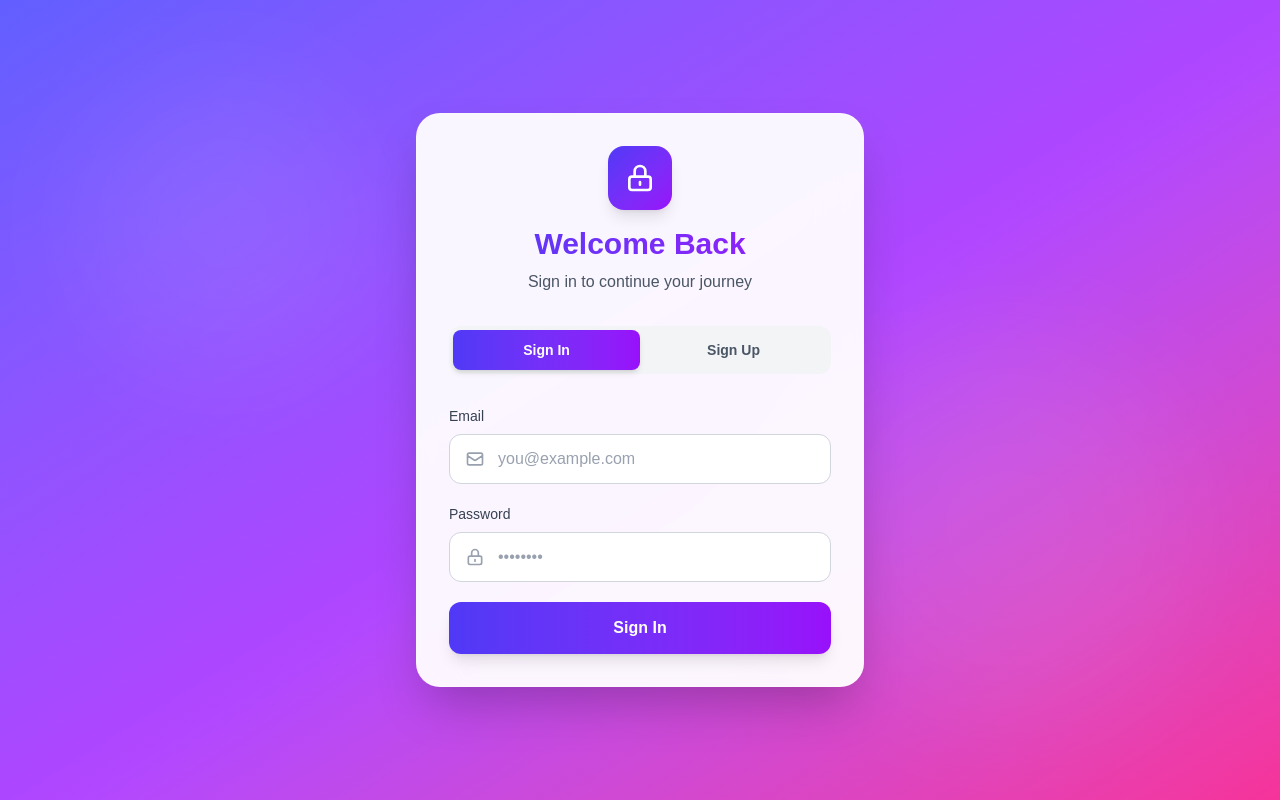
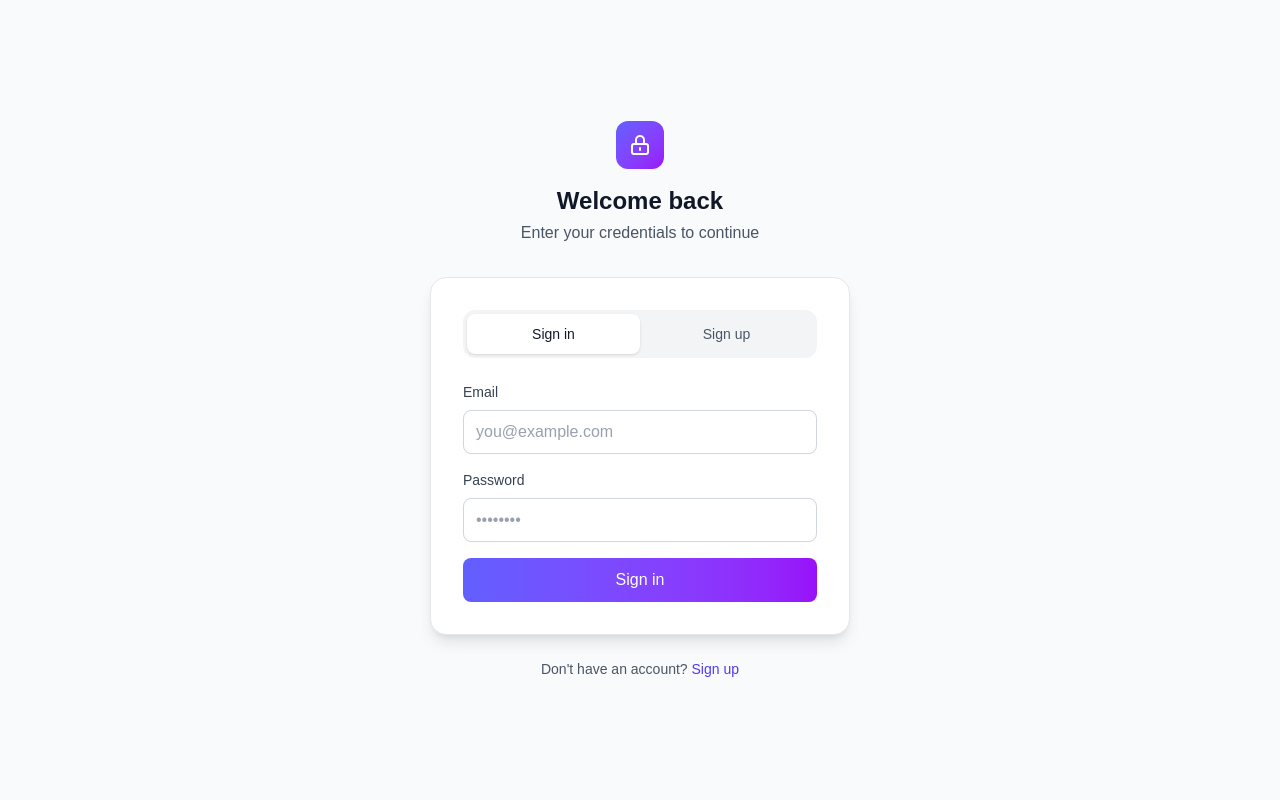
Before and after one commit to hanzii00/cliniscribe-app, a Next.js app: page /authentication in a window 1280 px wide. Built offline with nearby package versions, Linux system fonts and the light colour scheme.

Commit message:
Update page.tsx

```diff
--- a/app/authentication/page.tsx
+++ b/app/authentication/page.tsx
@@ -16,17 +16,17 @@ interface AuthTokens {
   user: User;
 }
 
-export default function AuthDemo() {
+export default function AuthForm() {
   const router = useRouter();
   const [loading, setLoading] = useState(false);
   const [error, setError] = useState('');
   const [activeTab, setActiveTab] = useState<'login' | 'register'>('login');
 
-  // Login state
+  // Login form state
   const [loginEmail, setLoginEmail] = useState('');
   const [loginPassword, setLoginPassword] = useState('');
 
-  // Register state
+  // Register form state
   const [regUsername, setRegUsername] = useState('');
   const [regEmail, setRegEmail] = useState('');
   const [regPassword, setRegPassword] = useState('');
@@ -74,7 +74,6 @@ export default function AuthDemo() {
       setRegPassword('');
       setRegPassword2('');
       setActiveTab('login');
-
     } catch {
       setError('Connection error.');
     } finally {
@@ -110,7 +109,6 @@ export default function AuthDemo() {
       localStorage.setItem('refresh_token', auth.refresh);
 
       router.push('/main');
-
     } catch {
       setError('Connection error.');
     } finally {
@@ -118,234 +116,214 @@ export default function AuthDemo() {
     }
   };
 
+  const inputClasses = "w-full h-11 px-3 py-2 text-gray-900 bg-white border border-gray-300 rounded-lg focus:outline-none focus:ring-2 focus:ring-indigo-500 focus:border-transparent placeholder:text-gray-400";
+
   return (
-    <div className="relative flex items-center justify-center min-h-screen bg-gradient-to-br from-indigo-500 via-purple-500 to-pink-500 overflow-hidden">
-      {/* Animated background elements */}
-      <div className="absolute inset-0 overflow-hidden pointer-events-none">
-        <div className="absolute top-20 left-20 w-72 h-72 bg-white/10 rounded-full blur-3xl animate-pulse"></div>
-        <div className="absolute bottom-20 right-20 w-96 h-96 bg-white/10 rounded-full blur-3xl animate-pulse delay-1000"></div>
+    <div className="min-h-screen flex items-center justify-center bg-gray-50 p-4">
+      <div className="w-full max-w-[420px]">
+        {/* Header */}
+        <div className="text-center mb-8">
+          <div className="inline-flex items-center justify-center w-12 h-12 rounded-xl bg-gradient-to-br from-indigo-500 to-purple-600 mb-4">
+            <svg
+              className="w-6 h-6 text-white"
+              fill="none"
+              stroke="currentColor"
+              viewBox="0 0 24 24"
+            >
+              <path
+                strokeLinecap="round"
+                strokeLinejoin="round"
+                strokeWidth={2}
+                d="M12 15v2m-6 4h12a2 2 0 002-2v-6a2 2 0 00-2-2H6a2 2 0 00-2 2v6a2 2 0 002 2zm10-10V7a4 4 0 00-8 0v4h8z"
+              />
+            </svg>
+          </div>
+          <h1 className="text-2xl font-semibold text-gray-900">
+            {activeTab === 'login' ? 'Welcome back' : 'Create account'}
+          </h1>
+          <p className="text-gray-600 mt-1">
+            {activeTab === 'login'
+              ? 'Enter your credentials to continue'
+              : 'Fill in your details to get started'}
+          </p>
         </div>
 
-      {/* Auth Card */}
-      <div className="relative w-full max-w-md mx-4">
-        <div className="backdrop-blur-xl bg-white/95 rounded-3xl shadow-2xl p-8 border border-white/20">
-
-          {/* Logo/Brand */}
-          <div className="text-center mb-8">
-            <div className="inline-flex items-center justify-center w-16 h-16 bg-gradient-to-br from-indigo-600 to-purple-600 rounded-2xl mb-4 shadow-lg">
-              <svg className="w-8 h-8 text-white" fill="none" stroke="currentColor" viewBox="0 0 24 24">
-                <path strokeLinecap="round" strokeLinejoin="round" strokeWidth={2} d="M12 15v2m-6 4h12a2 2 0 002-2v-6a2 2 0 00-2-2H6a2 2 0 00-2 2v6a2 2 0 002 2zm10-10V7a4 4 0 00-8 0v4h8z" />
-              </svg>
-            </div>
-            <h1 className="text-3xl font-bold bg-gradient-to-r from-indigo-600 to-purple-600 bg-clip-text text-transparent">
-              Welcome Back
-            </h1>
-            <p className="text-gray-600 mt-2">Sign in to continue your journey</p>
-          </div>
-
-          {/* Tab Selector */}
-          <div className="relative mb-8">
-            <div className="flex bg-gray-100 rounded-xl p-1">
+        {/* Card */}
+        <div className="bg-white rounded-2xl shadow-lg p-8 border border-gray-200">
+          {/* Tab Buttons */}
+          <div className="flex p-1 bg-gray-100 rounded-xl mb-6">
             <button
+              type="button"
               onClick={() => setActiveTab('login')}
-                className={`relative flex-1 py-2.5 rounded-lg font-semibold text-sm transition-all duration-300 ${
+              className={`flex-1 py-2.5 text-sm font-medium rounded-lg transition-all duration-200 ${
                 activeTab === 'login'
-                    ? 'text-white'
+                  ? 'bg-white text-gray-900 shadow'
                   : 'text-gray-600 hover:text-gray-900'
               }`}
             >
-                {activeTab === 'login' && (
-                  <div className="absolute inset-0 bg-gradient-to-r from-indigo-600 to-purple-600 rounded-lg shadow-md"></div>
-                )}
-                <span className="relative z-10">Sign In</span>
+              Sign in
             </button>
-
             <button
+              type="button"
               onClick={() => setActiveTab('register')}
-                className={`relative flex-1 py-2.5 rounded-lg font-semibold text-sm transition-all duration-300 ${
+              className={`flex-1 py-2.5 text-sm font-medium rounded-lg transition-all duration-200 ${
                 activeTab === 'register'
-                    ? 'text-white'
+                  ? 'bg-white text-gray-900 shadow'
                   : 'text-gray-600 hover:text-gray-900'
               }`}
             >
-                {activeTab === 'register' && (
-                  <div className="absolute inset-0 bg-gradient-to-r from-indigo-600 to-purple-600 rounded-lg shadow-md"></div>
-                )}
-                <span className="relative z-10">Sign Up</span>
+              Sign up
             </button>
-            </div>
           </div>
 
           {/* Error Message */}
           {error && (
-            <div className="mb-6 p-4 bg-red-50 border border-red-200 rounded-xl">
-              <div className="flex items-center gap-2 text-red-700">
-                <svg className="w-5 h-5" fill="currentColor" viewBox="0 0 20 20">
-                  <path fillRule="evenodd" d="M10 18a8 8 0 100-16 8 8 0 000 16zM8.707 7.293a1 1 0 00-1.414 1.414L8.586 10l-1.293 1.293a1 1 0 101.414 1.414L10 11.414l1.293 1.293a1 1 0 001.414-1.414L11.414 10l1.293-1.293a1 1 0 00-1.414-1.414L10 8.586 8.707 7.293z" clipRule="evenodd" />
-                </svg>
-                <span className="text-sm font-medium">{error}</span>
-              </div>
+            <div className="mb-4 p-3 bg-red-50 border border-red-200 text-red-700 text-sm rounded-lg">
+              {error}
             </div>
           )}
 
-          {/* LOGIN FORM */}
+          {/* Login Form */}
           {activeTab === 'login' ? (
-            <div className="space-y-5">
+            <form onSubmit={handleLogin} className="space-y-4">
               <div className="space-y-2">
-                <label className="block text-sm font-medium text-gray-700">Email</label>
-                <div className="relative">
-                  <div className="absolute inset-y-0 left-0 pl-4 flex items-center pointer-events-none">
-                    <svg className="w-5 h-5 text-gray-400" fill="none" stroke="currentColor" viewBox="0 0 24 24">
-                      <path strokeLinecap="round" strokeLinejoin="round" strokeWidth={2} d="M3 8l7.89 5.26a2 2 0 002.22 0L21 8M5 19h14a2 2 0 002-2V7a2 2 0 00-2-2H5a2 2 0 00-2 2v10a2 2 0 002 2z" />
-                    </svg>
-                  </div>
+                <label htmlFor="login-email" className="block text-sm font-medium text-gray-700">
+                  Email
+                </label>
                 <input
+                  id="login-email"
                   type="email"
                   placeholder="you@example.com"
                   value={loginEmail}
-                    onChange={(e) => setLoginEmail(e.target.value)}
-                    className="w-full pl-12 pr-4 py-3 border border-gray-300 rounded-xl bg-white text-gray-900 placeholder-gray-400 focus:outline-none focus:ring-2 focus:ring-purple-500 focus:border-transparent transition-all"
+                  onChange={(e: React.ChangeEvent<HTMLInputElement>) => setLoginEmail(e.target.value)}
                   required
+                  className={inputClasses}
                 />
-                </div>
               </div>
 
               <div className="space-y-2">
-                <label className="block text-sm font-medium text-gray-700">Password</label>
-                <div className="relative">
-                  <div className="absolute inset-y-0 left-0 pl-4 flex items-center pointer-events-none">
-                    <svg className="w-5 h-5 text-gray-400" fill="none" stroke="currentColor" viewBox="0 0 24 24">
-                      <path strokeLinecap="round" strokeLinejoin="round" strokeWidth={2} d="M12 15v2m-6 4h12a2 2 0 002-2v-6a2 2 0 00-2-2H6a2 2 0 00-2 2v6a2 2 0 002 2zm10-10V7a4 4 0 00-8 0v4h8z" />
-                    </svg>
-                  </div>
+                <label htmlFor="login-password" className="block text-sm font-medium text-gray-700">
+                  Password
+                </label>
                 <input
+                  id="login-password"
                   type="password"
                   placeholder="••••••••"
                   value={loginPassword}
-                    onChange={(e) => setLoginPassword(e.target.value)}
-                    className="w-full pl-12 pr-4 py-3 border border-gray-300 rounded-xl bg-white text-gray-900 placeholder-gray-400 focus:outline-none focus:ring-2 focus:ring-purple-500 focus:border-transparent transition-all"
+                  onChange={(e: React.ChangeEvent<HTMLInputElement>) => setLoginPassword(e.target.value)}
                   required
+                  className={inputClasses}
                 />
-                </div>
               </div>
 
               <button
-                onClick={handleLogin}
+                type="submit"
                 disabled={loading}
-                className="w-full py-3.5 bg-gradient-to-r from-indigo-600 to-purple-600 text-white rounded-xl font-semibold shadow-lg hover:shadow-xl hover:scale-[1.02] active:scale-[0.98] transition-all duration-200 disabled:opacity-50 disabled:cursor-not-allowed disabled:hover:scale-100"
+                className="w-full h-11 bg-gradient-to-r from-indigo-500 to-purple-600 text-white font-medium rounded-lg hover:opacity-90 transition-opacity disabled:opacity-50 disabled:cursor-not-allowed"
               >
-                {loading ? (
-                  <span className="flex items-center justify-center gap-2">
-                    <svg className="animate-spin h-5 w-5" viewBox="0 0 24 24">
-                      <circle className="opacity-25" cx="12" cy="12" r="10" stroke="currentColor" strokeWidth="4" fill="none"></circle>
-                      <path className="opacity-75" fill="currentColor" d="M4 12a8 8 0 018-8V0C5.373 0 0 5.373 0 12h4zm2 5.291A7.962 7.962 0 014 12H0c0 3.042 1.135 5.824 3 7.938l3-2.647z"></path>
-                    </svg>
-                    Signing in...
-                  </span>
+                {loading ? 'Signing in...' : 'Sign in'}
+              </button>
+            </form>
           ) : (
-                  "Sign In"
-                )}
-              </button>
-            </div>
-          ) : (
-            /* REGISTER FORM */
-            <div className="space-y-5">
+            /* Register Form */
+            <form onSubmit={handleRegister} className="space-y-4">
               <div className="space-y-2">
-                <label className="block text-sm font-medium text-gray-700">Username</label>
-                <div className="relative">
-                  <div className="absolute inset-y-0 left-0 pl-4 flex items-center pointer-events-none">
-                    <svg className="w-5 h-5 text-gray-400" fill="none" stroke="currentColor" viewBox="0 0 24 24">
-                      <path strokeLinecap="round" strokeLinejoin="round" strokeWidth={2} d="M16 7a4 4 0 11-8 0 4 4 0 018 0zM12 14a7 7 0 00-7 7h14a7 7 0 00-7-7z" />
-                    </svg>
-                  </div>
+                <label htmlFor="reg-username" className="block text-sm font-medium text-gray-700">
+                  Username
+                </label>
                 <input
+                  id="reg-username"
                   type="text"
                   placeholder="johndoe"
                   value={regUsername}
-                    onChange={(e) => setRegUsername(e.target.value)}
-                    className="w-full pl-12 pr-4 py-3 border border-gray-300 rounded-xl bg-white text-gray-900 placeholder-gray-400 focus:outline-none focus:ring-2 focus:ring-purple-500 focus:border-transparent transition-all"
+                  onChange={(e: React.ChangeEvent<HTMLInputElement>) => setRegUsername(e.target.value)}
                   required
+                  className={inputClasses}
                 />
-                </div>
               </div>
 
               <div className="space-y-2">
-                <label className="block text-sm font-medium text-gray-700">Email</label>
-                <div className="relative">
-                  <div className="absolute inset-y-0 left-0 pl-4 flex items-center pointer-events-none">
-                    <svg className="w-5 h-5 text-gray-400" fill="none" stroke="currentColor" viewBox="0 0 24 24">
-                      <path strokeLinecap="round" strokeLinejoin="round" strokeWidth={2} d="M3 8l7.89 5.26a2 2 0 002.22 0L21 8M5 19h14a2 2 0 002-2V7a2 2 0 00-2-2H5a2 2 0 00-2 2v10a2 2 0 002 2z" />
-                    </svg>
-                  </div>
+                <label htmlFor="reg-email" className="block text-sm font-medium text-gray-700">
+                  Email
+                </label>
                 <input
+                  id="reg-email"
                   type="email"
                   placeholder="you@example.com"
                   value={regEmail}
-                    onChange={(e) => setRegEmail(e.target.value)}
-                    className="w-full pl-12 pr-4 py-3 border border-gray-300 rounded-xl bg-white text-gray-900 placeholder-gray-400 focus:outline-none focus:ring-2 focus:ring-purple-500 focus:border-transparent transition-all"
+                  onChange={(e: React.ChangeEvent<HTMLInputElement>) => setRegEmail(e.target.value)}
                   required
+                  className={inputClasses}
                 />
-                </div>
               </div>
 
               <div className="space-y-2">
-                <label className="block text-sm font-medium text-gray-700">Password</label>
-                <div className="relative">
-                  <div className="absolute inset-y-0 left-0 pl-4 flex items-center pointer-events-none">
-                    <svg className="w-5 h-5 text-gray-400" fill="none" stroke="currentColor" viewBox="0 0 24 24">
-                      <path strokeLinecap="round" strokeLinejoin="round" strokeWidth={2} d="M12 15v2m-6 4h12a2 2 0 002-2v-6a2 2 0 00-2-2H6a2 2 0 00-2 2v6a2 2 0 002 2zm10-10V7a4 4 0 00-8 0v4h8z" />
-                    </svg>
-                  </div>
+                <label htmlFor="reg-password" className="block text-sm font-medium text-gray-700">
+                  Password
+                </label>
                 <input
+                  id="reg-password"
                   type="password"
                   placeholder="••••••••"
                   value={regPassword}
-                    onChange={(e) => setRegPassword(e.target.value)}
-                    className="w-full pl-12 pr-4 py-3 border border-gray-300 rounded-xl bg-white text-gray-900 placeholder-gray-400 focus:outline-none focus:ring-2 focus:ring-purple-500 focus:border-transparent transition-all"
+                  onChange={(e: React.ChangeEvent<HTMLInputElement>) => setRegPassword(e.target.value)}
                   required
+                  className={inputClasses}
                 />
-                </div>
               </div>
 
               <div className="space-y-2">
-                <label className="block text-sm font-medium text-gray-700">Confirm Password</label>
-                <div className="relative">
-                  <div className="absolute inset-y-0 left-0 pl-4 flex items-center pointer-events-none">
-                    <svg className="w-5 h-5 text-gray-400" fill="none" stroke="currentColor" viewBox="0 0 24 24">
-                      <path strokeLinecap="round" strokeLinejoin="round" strokeWidth={2} d="M9 12l2 2 4-4m6 2a9 9 0 11-18 0 9 9 0 0118 0z" />
-                    </svg>
-                  </div>
+                <label htmlFor="reg-password2" className="block text-sm font-medium text-gray-700">
+                  Confirm Password
+                </label>
                 <input
+                  id="reg-password2"
                   type="password"
                   placeholder="••••••••"
                   value={regPassword2}
-                    onChange={(e) => setRegPassword2(e.target.value)}
-                    className="w-full pl-12 pr-4 py-3 border border-gray-300 rounded-xl bg-white text-gray-900 placeholder-gray-400 focus:outline-none focus:ring-2 focus:ring-purple-500 focus:border-transparent transition-all"
+                  onChange={(e: React.ChangeEvent<HTMLInputElement>) => setRegPassword2(e.target.value)}
                   required
+                  className={inputClasses}
                 />
-                </div>
               </div>
 
               <button
-                onClick={handleRegister}
+                type="submit"
                 disabled={loading}
-                className="w-full py-3.5 bg-gradient-to-r from-indigo-600 to-purple-600 text-white rounded-xl font-semibold shadow-lg hover:shadow-xl hover:scale-[1.02] active:scale-[0.98] transition-all duration-200 disabled:opacity-50 disabled:cursor-not-allowed disabled:hover:scale-100"
+                className="w-full h-11 bg-gradient-to-r from-indigo-500 to-purple-600 text-white font-medium rounded-lg hover:opacity-90 transition-opacity disabled:opacity-50 disabled:cursor-not-allowed"
               >
-                {loading ? (
-                  <span className="flex items-center justify-center gap-2">
-                    <svg className="animate-spin h-5 w-5" viewBox="0 0 24 24">
-                      <circle className="opacity-25" cx="12" cy="12" r="10" stroke="currentColor" strokeWidth="4" fill="none"></circle>
-                      <path className="opacity-75" fill="currentColor" d="M4 12a8 8 0 018-8V0C5.373 0 0 5.373 0 12h4zm2 5.291A7.962 7.962 0 014 12H0c0 3.042 1.135 5.824 3 7.938l3-2.647z"></path>
-                    </svg>
-                    Creating account...
-                  </span>
-                ) : (
-                  "Create Account"
-                )}
+                {loading ? 'Creating account...' : 'Create account'}
               </button>
-            </div>
+            </form>
           )}
         </div>
+
+        {/* Footer */}
+        <p className="text-center text-sm text-gray-600 mt-6">
+          {activeTab === 'login' ? (
+            <>
+              Don't have an account?{' '}
+              <button
+                type="button"
+                onClick={() => setActiveTab('register')}
+                className="text-indigo-600 hover:underline font-medium"
+              >
+                Sign up
+              </button>
+            </>
+          ) : (
+            <>
+              Already have an account?{' '}
+              <button
+                type="button"
+                onClick={() => setActiveTab('login')}
+                className="text-indigo-600 hover:underline font-medium"
+              >
+                Sign in
+              </button>
+            </>
+          )}
+        </p>
       </div>
     </div>
   );
```
Lines whose indentation alone changed are shown as unchanged.
